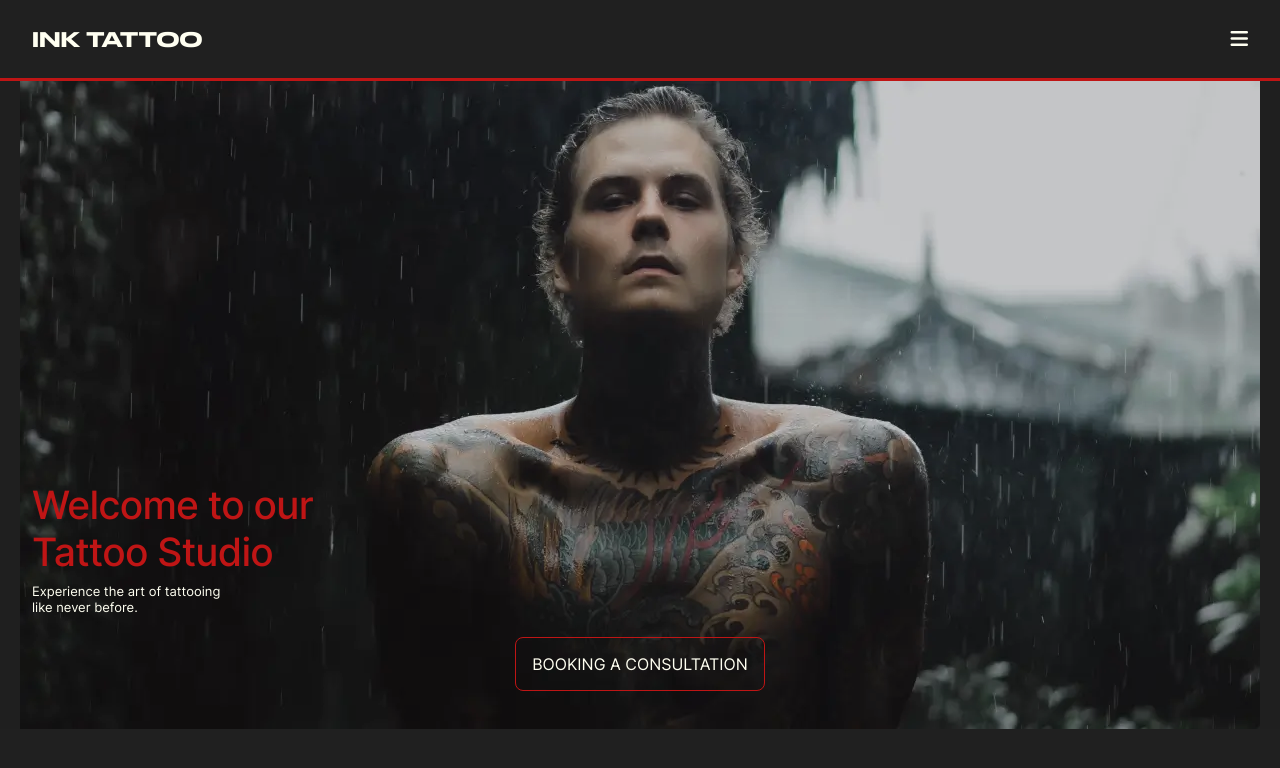
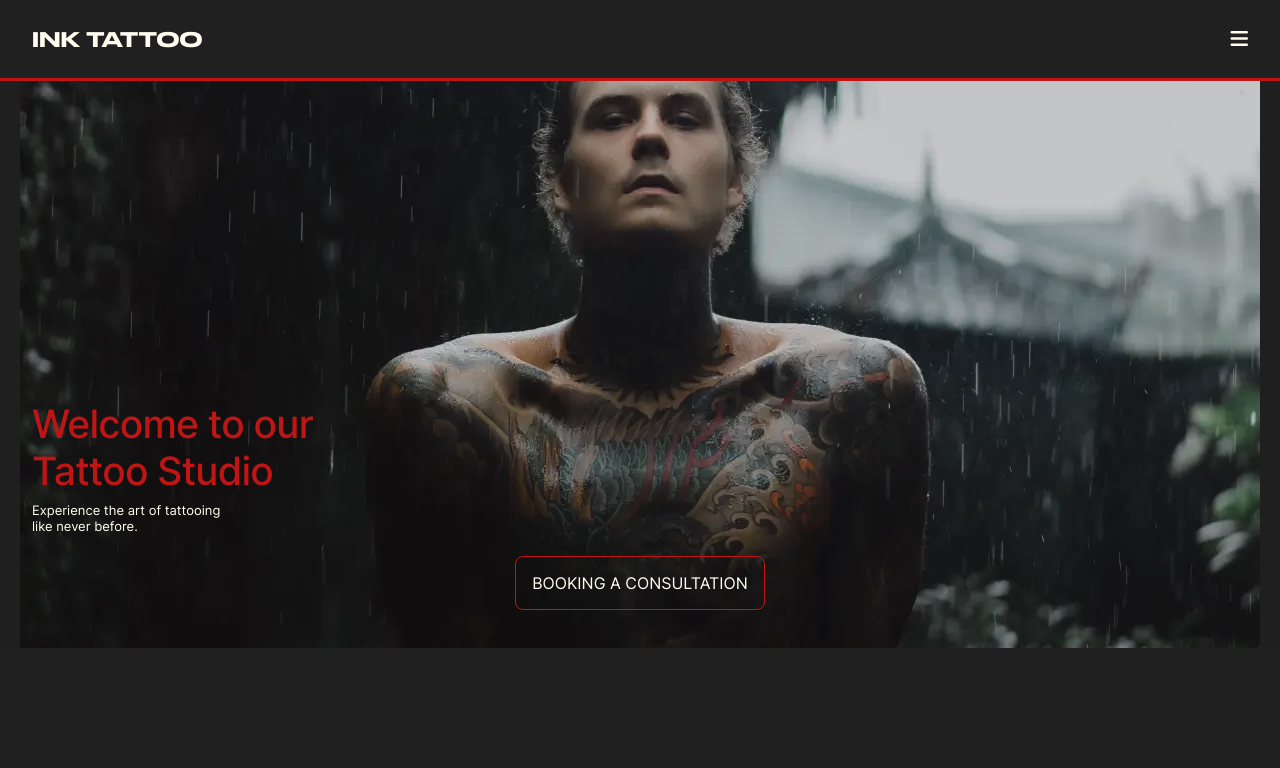
Before and after one commit to GenaPlem/ink_tattoo_next, a Next.js app: page / in a window 1280 px wide. Shown: the top 768 px of the page. Built offline with nearby package versions, Linux system fonts and the light colour scheme.

Commit message:
Add global styles for tablet and desktop screens

```diff
--- a/app/globals.css
+++ b/app/globals.css
@@ -78,3 +78,33 @@ h2 {
 main {
   padding: 81px 0 26px;
 }
+
+@media screen and (min-width: 768px) {
+  html {
+      scroll-padding-top: 106px;
+  }
+
+  main {
+      padding-top: 106px;
+  }
+
+  h2 {
+      font-size: 35px;
+      text-align: start;
+      padding: 88px 0 60px;
+  }
+}
+
+@media screen and (min-width: 1024px) {
+  html {
+      scroll-padding-top: unset;
+  }
+
+  main {
+      padding-top: unset;
+  }
+
+  h2 {
+      margin-left: 135px;
+  }
+}
```
